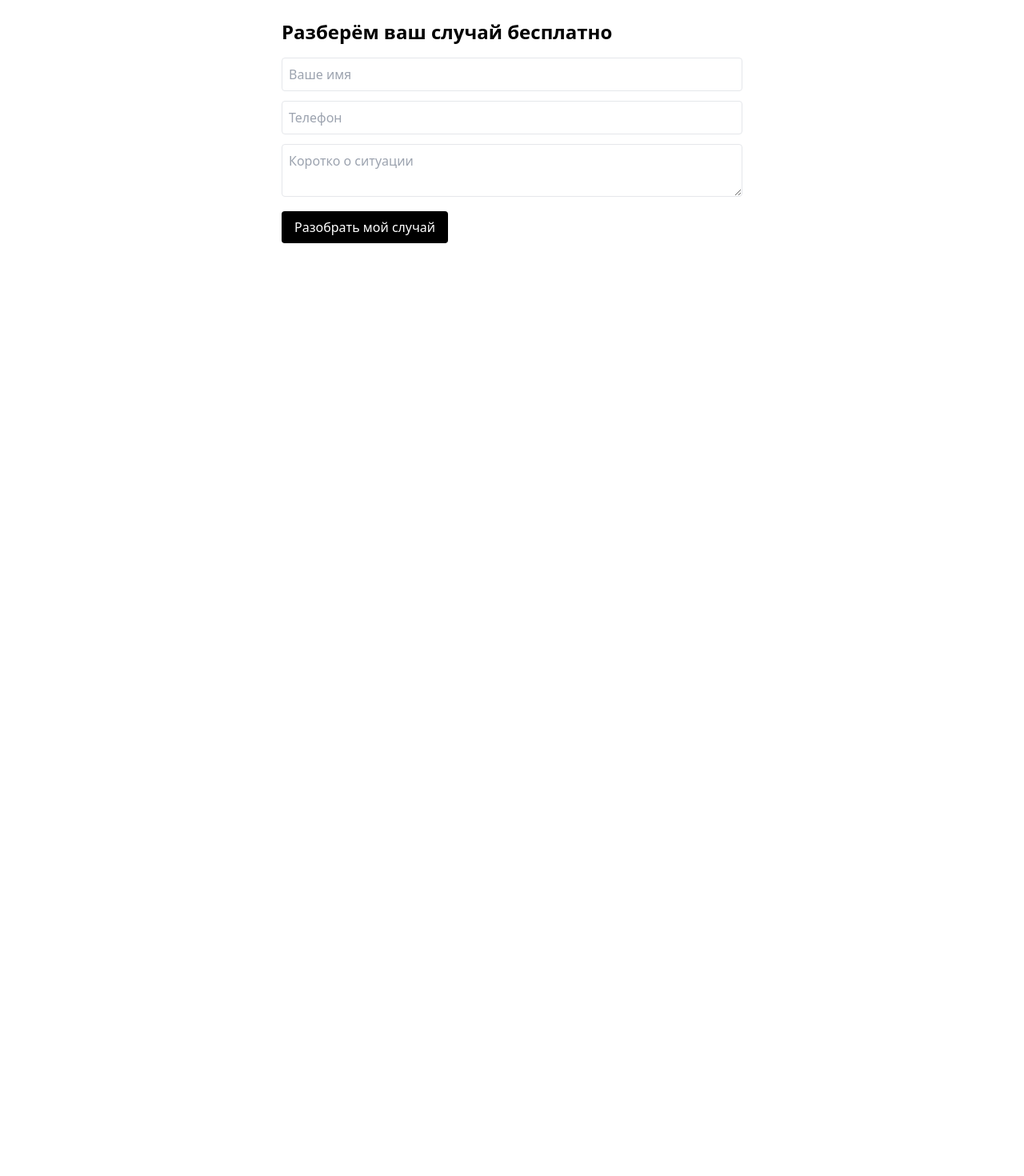
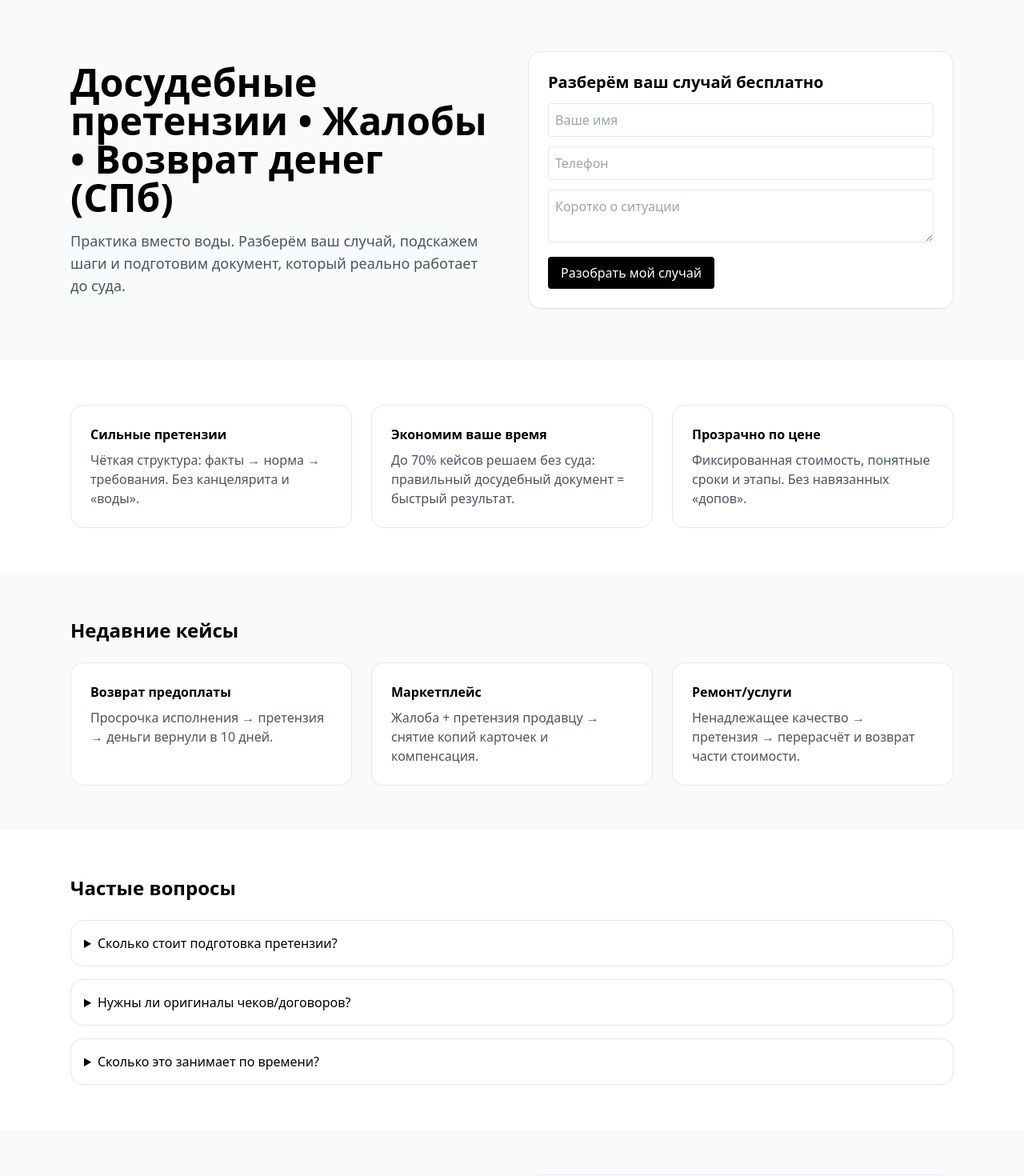
Before and after one commit to zcasqw92-yurist/jurist-landing, a Next.js app: page / in a window 1280 px wide. Shown: the top 1470 px of the page at 80% size. Before the commit the page ends 800 px from the top, so only its background shows below. Built offline with nearby package versions, Linux system fonts and the light colour scheme; no server answers.

Commit message:
Update page.tsx

```diff
--- a/app/page.tsx
+++ b/app/page.tsx
@@ -11,11 +11,129 @@ export default async function HomePage({
   const sent = sentRaw === "1";
 
   return (
-    <main className="min-h-screen p-6">
-      <section className="max-w-xl mx-auto space-y-4">
-        <h1 className="text-2xl font-bold">Разберём ваш случай бесплатно</h1>
-        {sent && <p className="text-green-600">Заявка отправлена, мы свяжемся с вами.</p>}
-        <LeadForm />
+    <main className="min-h-screen">
+      {/* HERO */}
+      <section className="bg-gray-50 py-16">
+        <div className="max-w-6xl mx-auto px-6 grid md:grid-cols-2 gap-10 items-center">
+          <div>
+            <h1 className="text-3xl md:text-5xl font-bold leading-tight">
+              Досудебные претензии • Жалобы • Возврат денег (СПб)
+            </h1>
+            <p className="mt-4 text-lg text-gray-600">
+              Практика вместо воды. Разберём ваш случай, подскажем шаги и подготовим документ,
+              который реально работает до суда.
+            </p>
+            {sent && (
+              <p className="mt-4 text-green-600">
+                Заявка отправлена, мы свяжемся с вами.
+              </p>
+            )}
+          </div>
+
+          <div className="max-w-xl md:ml-auto">
+            <div className="p-6 bg-white border rounded-2xl shadow-sm">
+              <h2 className="text-xl font-semibold mb-3">Разберём ваш случай бесплатно</h2>
+              <LeadForm />
+            </div>
+          </div>
+        </div>
+      </section>
+
+      {/* ПРЕИМУЩЕСТВА */}
+      <section className="py-14">
+        <div className="max-w-6xl mx-auto px-6 grid md:grid-cols-3 gap-6">
+          <div className="p-6 border rounded-2xl">
+            <h3 className="font-semibold">Сильные претензии</h3>
+            <p className="text-gray-600 mt-2">
+              Чёткая структура: факты → норма → требования. Без канцелярита и «воды».
+            </p>
+          </div>
+          <div className="p-6 border rounded-2xl">
+            <h3 className="font-semibold">Экономим ваше время</h3>
+            <p className="text-gray-600 mt-2">
+              До 70% кейсов решаем без суда: правильный досудебный документ = быстрый результат.
+            </p>
+          </div>
+          <div className="p-6 border rounded-2xl">
+            <h3 className="font-semibold">Прозрачно по цене</h3>
+            <p className="text-gray-600 mt-2">
+              Фиксированная стоимость, понятные сроки и этапы. Без навязанных «допов».
+            </p>
+          </div>
+        </div>
+      </section>
+
+      {/* КЕЙСЫ (пример-заглушка) */}
+      <section className="py-14 bg-gray-50">
+        <div className="max-w-6xl mx-auto px-6">
+          <h2 className="text-2xl font-semibold">Недавние кейсы</h2>
+          <div className="grid md:grid-cols-3 gap-6 mt-6">
+            <div className="p-6 bg-white border rounded-2xl">
+              <h4 className="font-semibold">Возврат предоплаты</h4>
+              <p className="text-gray-600 mt-2">
+                Просрочка исполнения → претензия → деньги вернули в 10 дней.
+              </p>
+            </div>
+            <div className="p-6 bg-white border rounded-2xl">
+              <h4 className="font-semibold">Маркетплейс</h4>
+              <p className="text-gray-600 mt-2">
+                Жалоба + претензия продавцу → снятие копий карточек и компенсация.
+              </p>
+            </div>
+            <div className="p-6 bg-white border rounded-2xl">
+              <h4 className="font-semibold">Ремонт/услуги</h4>
+              <p className="text-gray-600 mt-2">
+                Ненадлежащее качество → претензия → перерасчёт и возврат части стоимости.
+              </p>
+            </div>
+          </div>
+        </div>
+      </section>
+
+      {/* FAQ (пример-заглушка) */}
+      <section className="py-14">
+        <div className="max-w-6xl mx-auto px-6">
+          <h2 className="text-2xl font-semibold">Частые вопросы</h2>
+          <div className="mt-6 space-y-4">
+            <details className="p-4 border rounded-2xl">
+              <summary className="font-medium">Сколько стоит подготовка претензии?</summary>
+              <p className="text-gray-600 mt-2">
+                Зависит от сложности материалов. Базовые случаи — фикс, сложные — по оценке.
+              </p>
+            </details>
+            <details className="p-4 border rounded-2xl">
+              <summary className="font-medium">Нужны ли оригиналы чеков/договоров?</summary>
+              <p className="text-gray-600 mt-2">
+                Для претензии достаточно копий/сканов. Оригиналы — уже в суд.
+              </p>
+            </details>
+            <details className="p-4 border rounded-2xl">
+              <summary className="font-medium">Сколько это занимает по времени?</summary>
+              <p className="text-gray-600 mt-2">
+                Обычно 1–3 рабочих дня после получения всех данных и документов.
+              </p>
+            </details>
+          </div>
+        </div>
+      </section>
+
+      {/* CTA */}
+      <section className="py-14 bg-gray-50">
+        <div className="max-w-6xl mx-auto px-6">
+          <div className="grid md:grid-cols-2 gap-10 items-center">
+            <div>
+              <h2 className="text-2xl font-semibold">Нужна помощь сейчас?</h2>
+              <p className="text-gray-600 mt-2">
+                Оставьте контакты — свяжемся и предложим план действий под вашу ситуацию.
+              </p>
+            </div>
+            <div className="max-w-xl md:ml-auto">
+              <div className="p-6 bg-white border rounded-2xl shadow-sm">
+                <LeadForm />
+              </div>
+            </div>
+          </div>
+        </div>
       </section>
     </main>
   );
```
